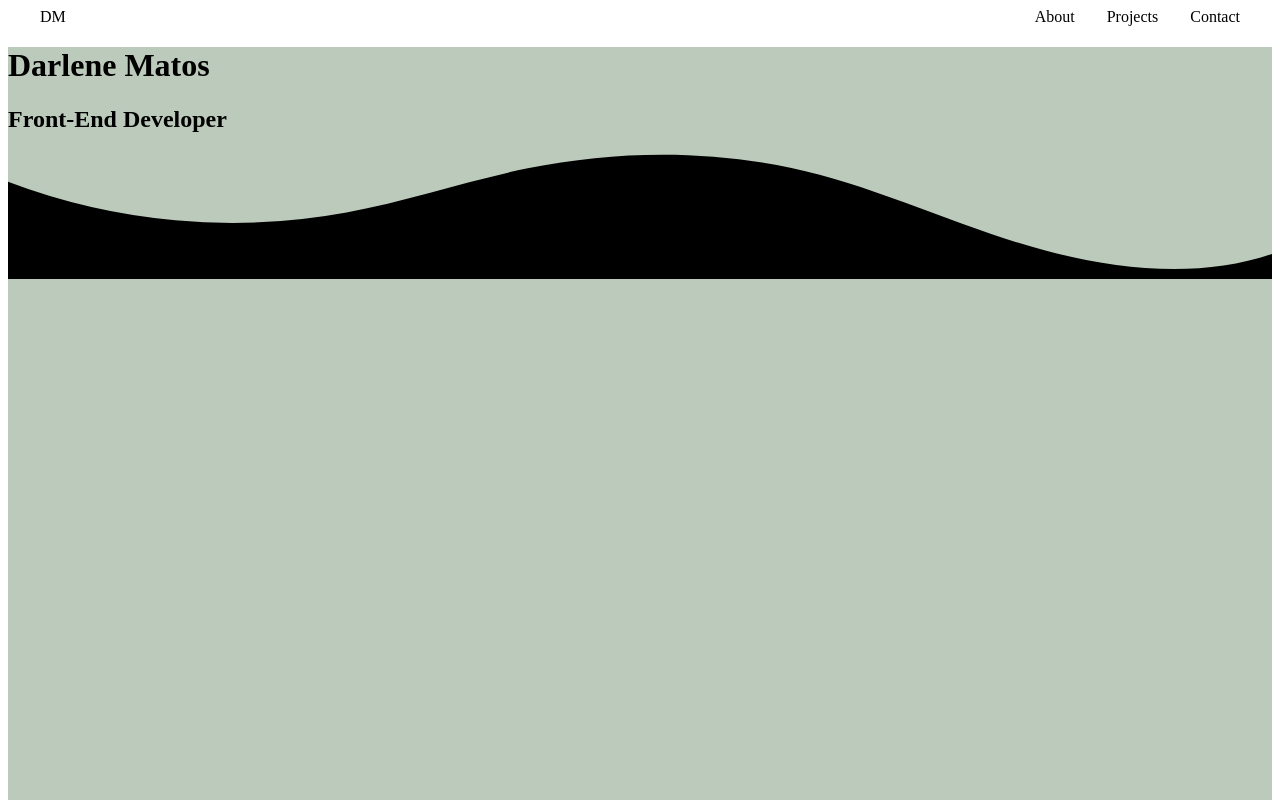
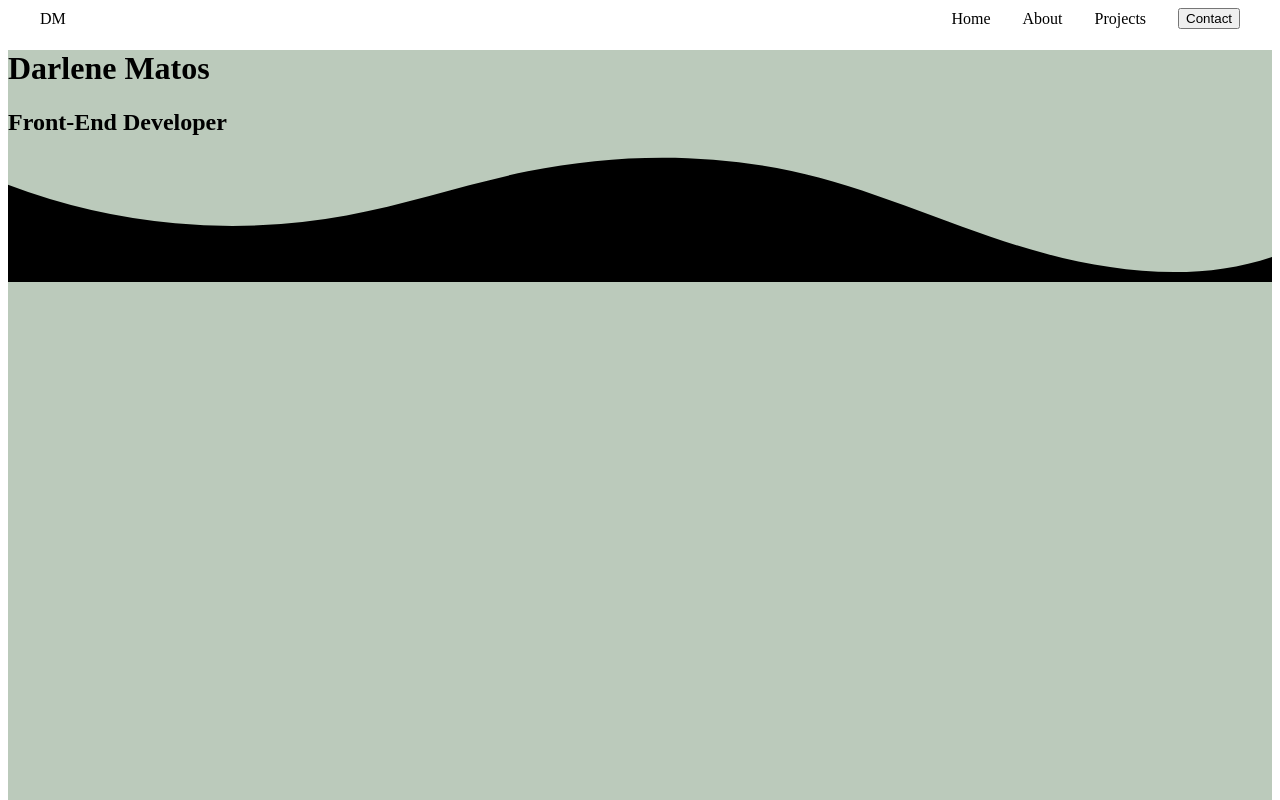
Before and after one commit to darlacodes19/My-Portfolio, a React (Create React App) app in the folder darlas-portfolio/: page / in a window 1280 px wide. Shown: the top 800 px of the page. Built offline with nearby package versions, Linux system fonts and the light colour scheme.

Commit message:
Add home option to header

```diff
--- a/darlas-portfolio/src/components/Header.jsx
+++ b/darlas-portfolio/src/components/Header.jsx
@@ -5,9 +5,10 @@ const Header = () => {
 
 
             <li className="nav-item"> DM </li>
+            <li className="nav-item"> Home </li>
             <li className="nav-item"> About </li>
             <li className="nav-item"> Projects</li>
-            <li className="nav-item"> Contact </li>
+            <button className="nav-item call-to-action"> Contact </button>
 
 
         </navbar>
```
